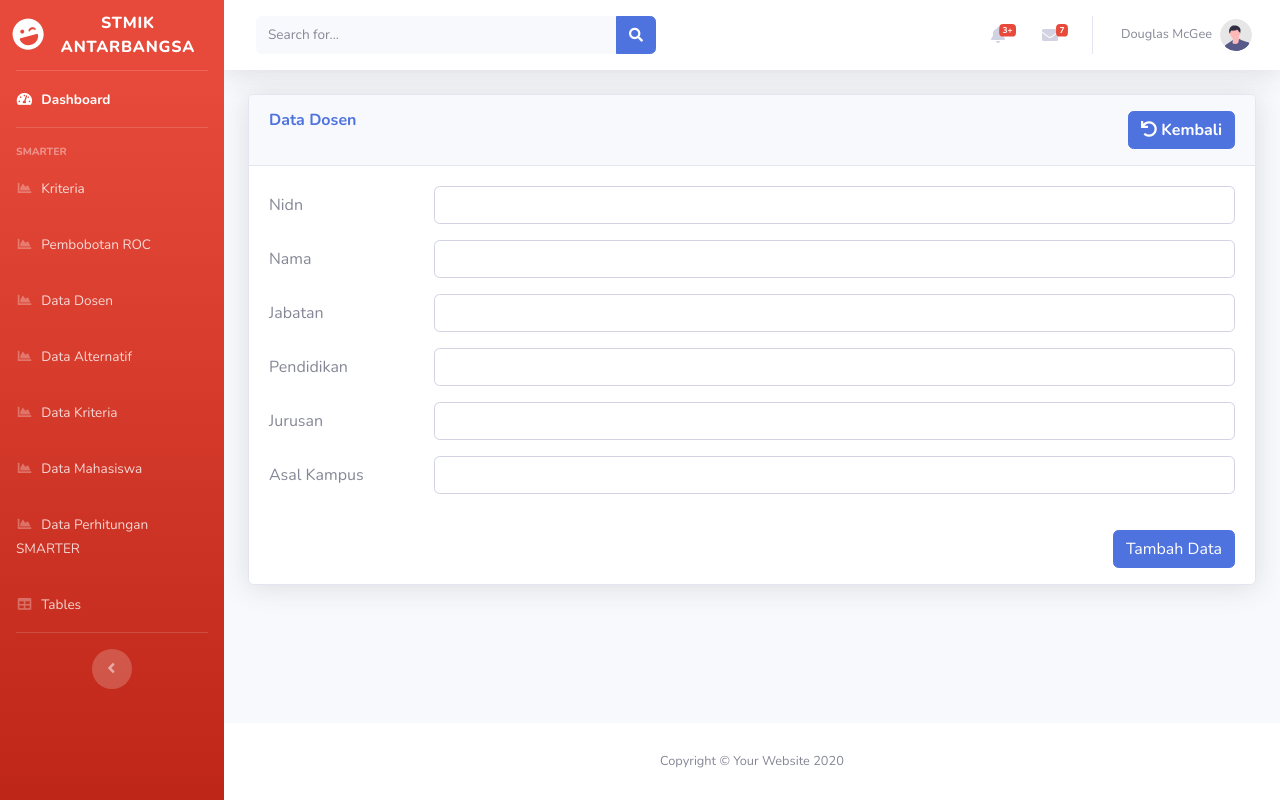
After one commit to refaldodev/SPK, a CodeIgniter 4 app: template app/Views/dosen/edit.php in a window 1280 px wide. The commit adds this page. Run offline with PHP 8.4 and a stand-in for CodeIgniter, Linux system fonts and the light colour scheme; the template is opened without the code that fills it, so the values that code supplies are empty; some libraries are stand-ins or nearby versions.

Commit message:
update and dlete data dosen with ajax jquery

```diff
--- a/app/Models/DosenModel.php
+++ b/app/Models/DosenModel.php
@@ -8,7 +8,8 @@ class DosenModel extends Model
 {
     // ...
     protected $table = 'dosen';
-    protected $primarykey = 'nidn';
+    protected $primaryKey = 'nidn';
+
     protected $useTimestamps = true;
     protected $allowedFields = ['nidn', 'nama', 'jabatan', 'pendidikan', 'jurusan', 'asal_kampus'];
 
--- a/app/Views/dosen/create.php
+++ b/app/Views/dosen/create.php
@@ -146,8 +146,12 @@
 
                              if (result.value) {
                                  window.location.href = '/datadosen';
+                             } else {
+                                 window.location.href = '/datadosen';
                              }
+
                          })
+
                      }
 
                  }
--- /dev/null
+++ b/app/Views/dosen/edit.php
@@ -0,0 +1,116 @@
+<?= $this->extend('admintemplate/template') ?>
+
+<?= $this->section('content') ?>
+<div class="container-fluid">
+    <div class="card shadow mb-4">
+        <div class="card-header py-3 d-flex justify-content-between">
+            <h6 class="m-0 font-weight-bold text-primary">Data Dosen</h6>
+            <a href="/datadosen" class="m-0 font-weight-bold btn btn-primary text-white "> <i class="fas fa-undo"></i>
+                Kembali</a>
+        </div>
+        <div class="card-body">
+            <form action="/datadosen/update" method="post" class="ubahdata">
+                <?= csrf_field(); ?>
+                <input type="text" class="form-control " id="nidn" name="nidnhidden" value="<?= $dosen['nidn'] ?>" hidden>
+                <div class="form-group row">
+                    <label for="nidn" class="col-sm-2 col-form-label">Nidn</label>
+                    <div class="col-sm-10">
+                        <input type="text" class="form-control " id="nidn" name="nidn" value="<?= $dosen['nidn'] ?>">
+
+                    </div>
+                </div>
+                <div class="form-group row">
+                    <label for="nama" class="col-sm-2 col-form-label">Nama</label>
+                    <div class="col-sm-10">
+                        <input type="text" class="form-control" id="nama" name="nama" value="<?= $dosen['nama'] ?>">
+
+                    </div>
+                </div>
+                <div class="form-group row">
+                    <label for="jabatan" class="col-sm-2 col-form-label">Jabatan</label>
+                    <div class="col-sm-10">
+                        <input type="text" class="form-control" id="jabatan" name="jabatan" value="<?= $dosen['jabatan'] ?>">
+
+                    </div>
+                </div>
+                <div class="form-group row">
+                    <label for="pendidikan" class="col-sm-2 col-form-label">Pendidikan</label>
+                    <div class="col-sm-10">
+                        <input type="text" class="form-control" id="pendidikan" name="pendidikan" value="<?= $dosen['pendidikan'] ?>">
+
+                    </div>
+                </div>
+
+                <div class="form-group row">
+                    <label for="jurusan" class="col-sm-2 col-form-label">Jurusan</label>
+                    <div class="col-sm-10">
+                        <input type="text" class="form-control " id="jurusan" name="jurusan" value="<?= $dosen['jurusan'] ?>">
+
+                    </div>
+                </div>
+                <div class="form-group row">
+                    <label for="asal_kampus" class="col-sm-2 col-form-label">Asal Kampus</label>
+                    <div class="col-sm-10">
+                        <input type="text" class="form-control " id="asal_kampus" name="asal_kampus" value="<?= $dosen['asal_kampus'] ?>">
+
+                    </div>
+                </div>
+        </div>
+
+        <div class="form-group row mr-2">
+            <div class="col-sm-12 text-right ">
+                <button type="submit" class="btn btn-primary btnsimpan">Tambah Data</button>
+            </div>
+        </div>
+        </form>
+    </div>
+</div>
+
+</div>
+
+<script>
+    $(document).ready(function() {
+        $('.ubahdata').submit(function(e) {
+            e.preventDefault();
+            $.ajax({
+                type: "post",
+                url: $(this).attr('action'),
+                data: $(this).serialize(),
+                beforeSend: function() {
+                    $('.btnsimpan').attr('disable', 'disabled');
+                    $('.btnsimpan').html('<i class="fa fa-spin fa-spinner"> </i>');
+                },
+                complete: function() {
+                    $('.btnsimpan').remove('disable');
+                    $('.btnsimpan').html('Tambah');
+
+                },
+                dataType: "json",
+                success: function(response) {
+                    Swal.fire({
+                        icon: 'success',
+                        title: 'Berhasil',
+                        text: response.sukses,
+                        confirmButtonColor: '#3085d6'
+                    }).then(result => {
+
+                        if (result.value) {
+                            window.location.href = '/datadosen';
+                        } else {
+                            window.location.href = '/datadosen';
+                        }
+
+                    })
+
+
+
+                },
+                error: function(xhr, ajaxOptions, thrownError) {
+                    console.log(xhr.status + "\n" + xhr.responseText + "\n" + thrownError)
+                }
+            });
+        })
+
+    })
+</script>
+<?= $this->endSection('') ?>
--- a/app/Views/kriteria/index.php
+++ b/app/Views/kriteria/index.php
@@ -68,8 +68,8 @@
         </div>
     </div>
 
-    <div class="viewmodal" style="display: none;">
-    </div>
+    <!-- <div class="viewmodal" style="display: none;">
+    </div> -->
 </div>
 </div>
 
```
Also changed, not shown: app/Controllers/DataDosen.php (+53 -4 lines), app/Models/KriteriaJabatanModel.php (+4 -5 lines), app/Views/dosen/index.php (+50 -2 lines).
